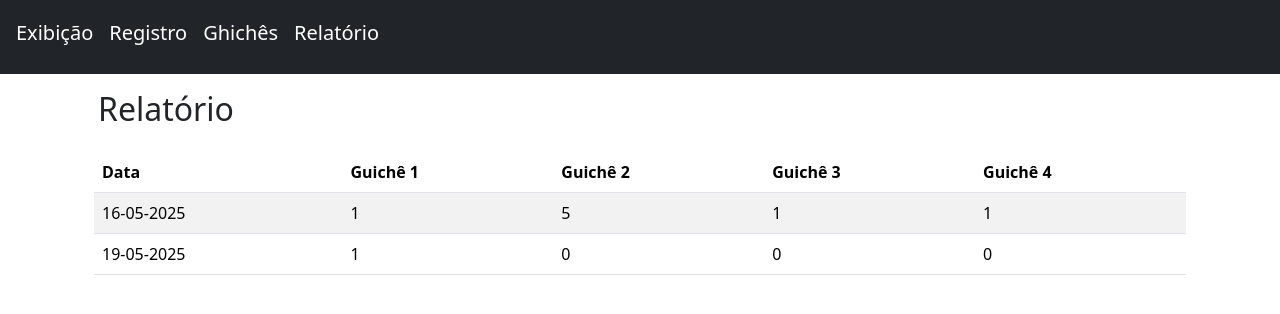
After one commit to HetrisleyGomes/AtendimentoCadUnico, a Flask app: page /relatorio in a window 1280 px wide. The commit adds this page. Shown: the top 314 px of the page. Run offline with Flask 3, Linux system fonts and the light colour scheme.

Commit message:
Feat: Modelo final de implementação do sistema

```diff
--- a/src/database/data.json
+++ b/src/database/data.json
@@ -4,5 +4,11 @@
         5,
         1,
         1
+    ],
+    "19-05-2025": [
+        1,
+        0,
+        0,
+        0
     ]
 }
--- a/src/routes/routes.py
+++ b/src/routes/routes.py
@@ -82,6 +82,11 @@ def reset():
     socketio.emit('update', room=None)
     return redirect('/guiches')
 
+@main_bp.route('/relatorio')
+def relatorio():
+    data = read_data()
+    return render_template('relatorio.html', data = data)
+
 def get_data():
     data = read_data()
     # Obtém a data de hoje no formato 'DD-MM-YYYY'
--- a/src/static/styles.css
+++ b/src/static/styles.css
@@ -63,7 +63,7 @@ header h1 {
     padding: 60px 20px;
     text-align: center;
     display: inline-grid;
-    border: 4px solid #ff7300c0;
+    border: 5px solid #006032;
     border-radius: 8px;
 }
 .texto {
@@ -92,6 +92,7 @@ header h1 {
     font-weight: 800;
     font-size: 30px;
     padding: 10px;
+    color: #006032;
 }
 .name {
     width: 100%;
@@ -102,7 +103,7 @@ header h1 {
     font-weight: 700;
     padding: 4px;
     color: white;
-    border: 4px solid #ff7300c0;
+    border: 4px solid #006032;
     border-radius: 8px;
     background-color: #008C23;
 }
--- a/src/templates/base.html
+++ b/src/templates/base.html
@@ -9,11 +9,6 @@
     <link href="https://cdn.jsdelivr.net/npm/bootstrap@5.3.3/dist/css/bootstrap.min.css" rel="stylesheet" integrity="sha384-QWTKZyjpPEjISv5WaRU9OFeRpok6YctnYmDr5pNlyT2bRjXh0JMhjY6hW+ALEwIH" crossorigin="anonymous">
 </head>
 <body>
-    <nav class="navbar navbar-expand navbar-dark bg-dark p-3">
-      <a class="navbar-brand h6" href="/">Main</a>
-      <a class="navbar-brand h6" href="/registro">Registro</a>
-      <a class="navbar-brand h6" href="/guiches">Ghichês</a>
-    </nav>
     {% block content %}{% endblock %}
 </body>
 </html>
--- /dev/null
+++ b/src/templates/relatorio.html
@@ -0,0 +1,37 @@
+{% extends 'base.html' %}
+
+{% block content %}
+<nav class="navbar navbar-expand navbar-dark bg-dark p-3">
+    <a class="navbar-brand h6" href="/">Exibição</a>
+    <a class="navbar-brand h6" href="/registro">Registro</a>
+    <a class="navbar-brand h6" href="/guiches">Ghichês</a>
+    <a class="navbar-brand h6" href="/relatorio">Relatório</a>
+</nav>
+
+<div class="container">
+    <h2 class="p-3">Relatório</h2>
+    <div class="container">
+        <table class="table table-striped">
+            <thead>
+                <tr>
+                    <th>Data</th>
+                    <th>Guichê 1</th>
+                    <th>Guichê 2</th>
+                    <th>Guichê 3</th>
+                    <th>Guichê 4</th>
+                </tr>
+            </thead>
+            <tbody>
+                {% for data_key, valores in data.items() %}
+                <tr>
+                    <td>{{ data_key }}</td>
+                    {% for v in valores %}
+                    <td>{{ v }}</td>
+                    {% endfor %}
+                </tr>
+                {% endfor %}
+            </tbody>
+        </table>
+    </div>
+</div>
+{% endblock %}
```
Also changed, not shown: src/templates/registro.html (+7 -1 lines), README.md.
